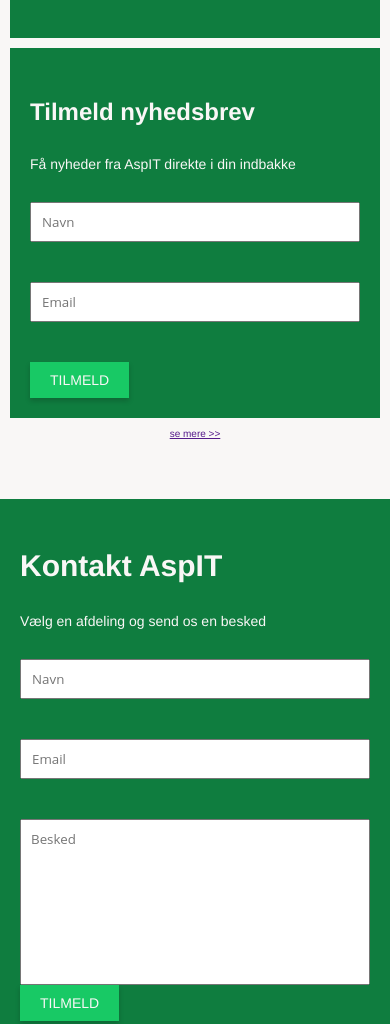
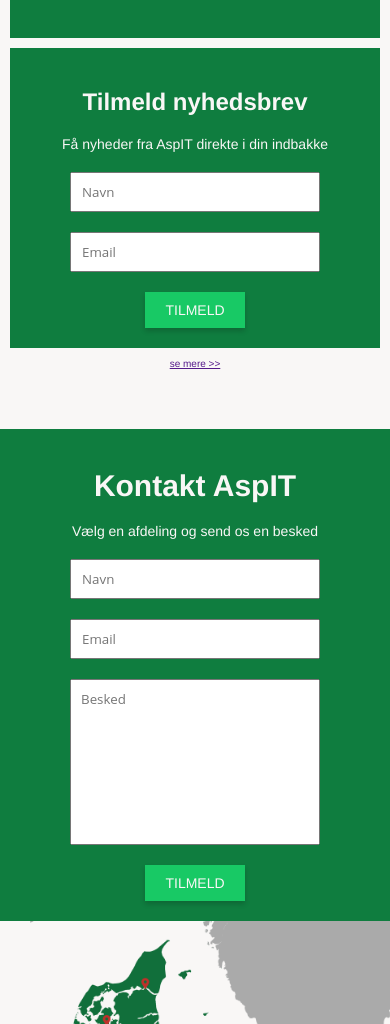
Before and after one commit to AsgerBPedersen/aspIT, a website: page index.html in a window 390 px wide. Shown: the part 3800-4824 px from the top of the page. Drawn offline with nearby package versions, Linux system fonts and the light colour scheme; files that its build step writes are made by us from their sources.

Commit message:
made forms more responsive

```diff
--- a/sass/components/_form.scss
+++ b/sass/components/_form.scss
@@ -9,25 +9,51 @@
         resize: none;
         padding: 1rem;
         font-family: 'Open Sans', sans-serif;
+        max-width: 35rem;
+        margin-bottom: 2rem;
     }
 
     &__input {
         padding: 1rem;
         font-family: 'Open Sans', sans-serif;
         height: 4rem;
-        margin-bottom: 4rem;
+        margin-bottom: 2rem;
+        max-width: 35rem;
     }
 
     .heading-secondary {
         color: $color-lightgray;
-        margin: 3rem 0;
+        margin: 2rem 0;
     }
     .heading-tertiary {
         color: $color-lightgray;
-        margin: 3rem 0;
+        margin: 2rem 0;
     }
     .paragraph {
         color: $color-lightgray;
-        margin-bottom: 3rem;
+        margin-bottom: 2rem;
     }
 }
+
+@media (max-width: 1000px) {
+    .input-form {
+        align-items: center;
+
+        &__input {
+            width: 35rem;
+        }
+    }
+}
+
+@media (max-width: 550px) {
+    .input-form {
+        &__input {
+            width: 25rem;
+        }
+
+        &__message {
+
+            width: 25rem;
+        }
+    }
+}
```
